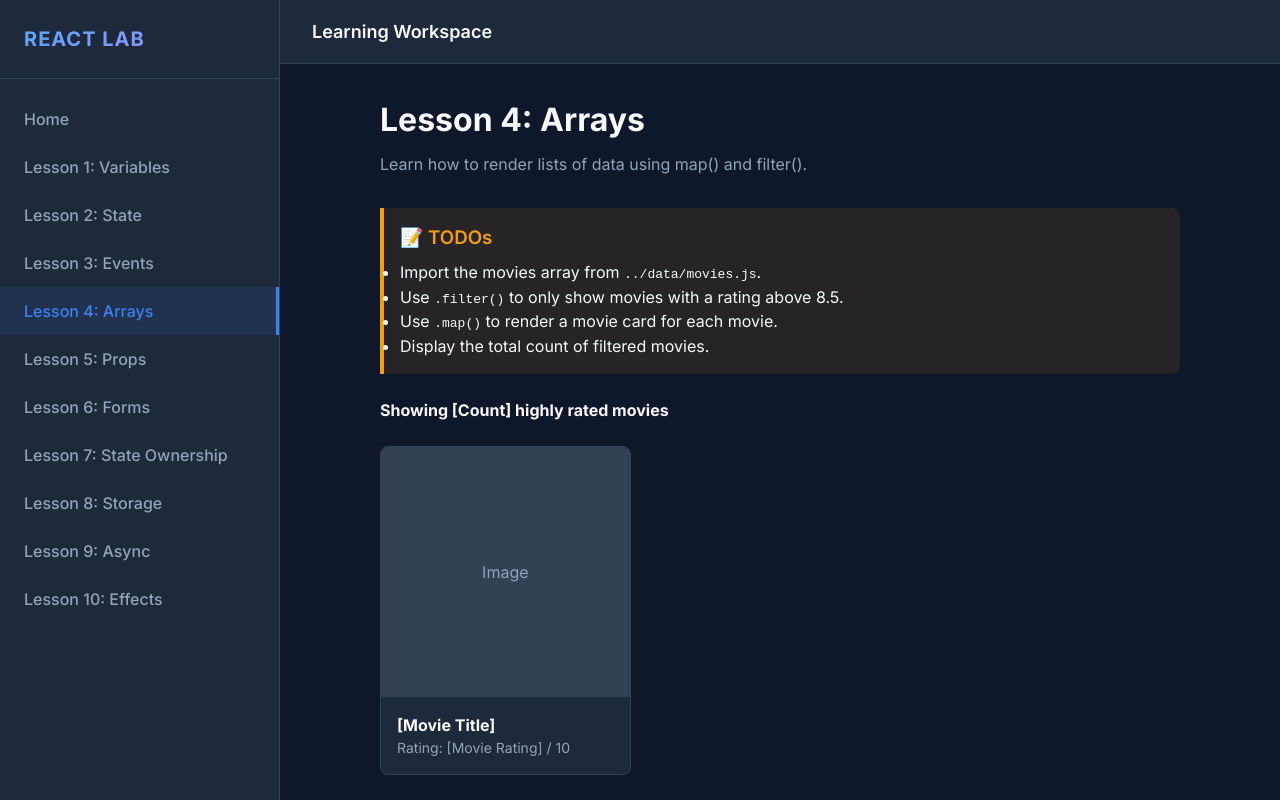
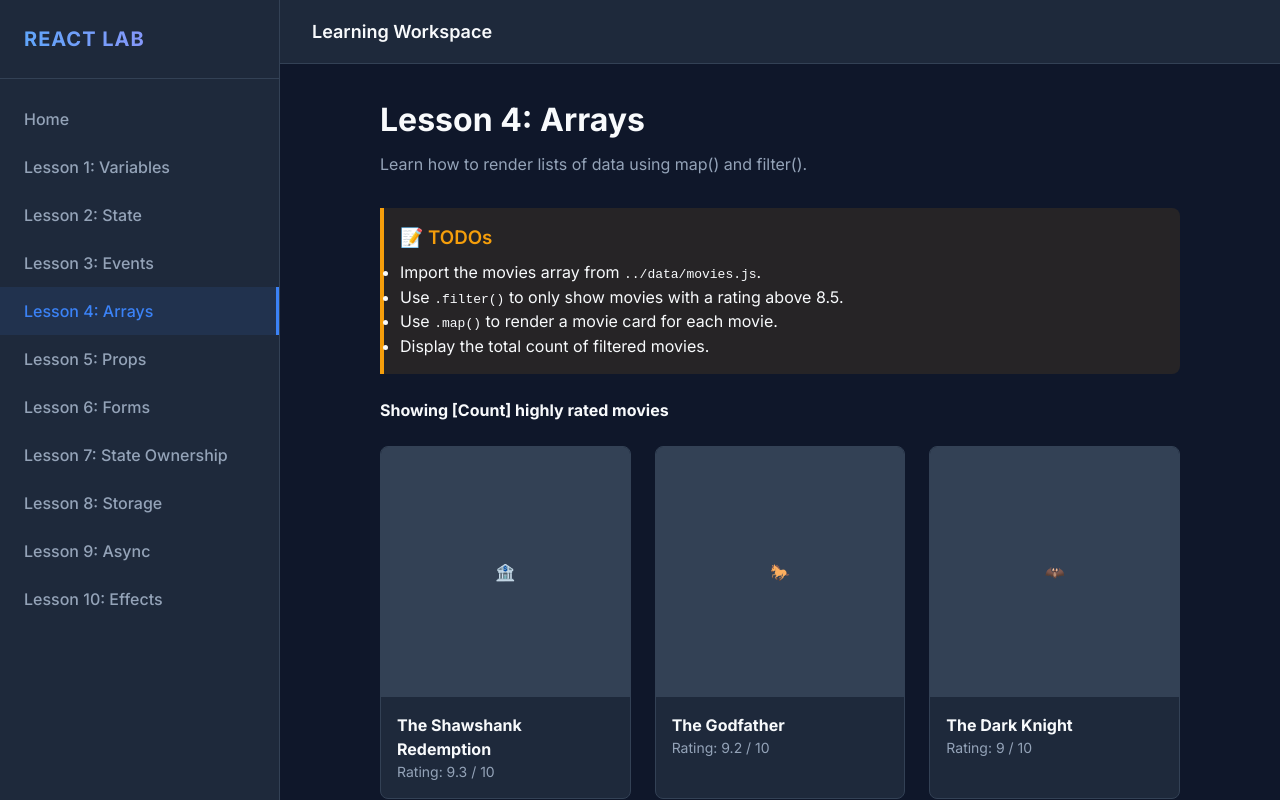
Before and after one commit to PinkCheetah1/University-Me---React, a React (Vite) app in the folder react-practice-lab/: page /lesson-4 in a window 1280 px wide. Built offline with nearby package versions, Linux system fonts and the light colour scheme.

Commit message:
Rendering all reviews

```diff
--- a/react-practice-lab/src/pages/Lesson04Arrays.jsx
+++ b/react-practice-lab/src/pages/Lesson04Arrays.jsx
@@ -1,7 +1,19 @@
-// TODO: Import the movies data
-// import { movies } from '../data/movies';
+import { movies } from '../data/movies';
 
 export default function Lesson04Arrays() {
+  function renderMovieReview(item) {
+    return (
+      <div className="movie-card">
+          <div className="movie-img-placeholder">{emoji}</div>
+          <div className="movie-info">
+            <h4>{title}</h4>
+            <p style={{ color: 'var(--text-muted)', fontSize: '0.875rem' }}>
+              Rating: {rating} / 10
+            </p>
+          </div>
+        </div>
+    )
+  }
   return (
     <div className="lesson-page">
       <h1 className="lesson-title">Lesson 4: Arrays</h1>
@@ -28,15 +40,17 @@ export default function Lesson04Arrays() {
         {/* TODO: Map over your filtered movies array to render these cards */}
 
         {/* Placeholder Card - Replace with mapped data */}
-        <div className="movie-card">
-          <div className="movie-img-placeholder">Image</div>
+        {movies.map(item =>
+          (<div className="movie-card">
+          <div className="movie-img-placeholder">{item.emoji}</div>
           <div className="movie-info">
-            <h4>[Movie Title]</h4>
+            <h4>{item.title}</h4>
             <p style={{ color: 'var(--text-muted)', fontSize: '0.875rem' }}>
-              Rating: [Movie Rating] / 10
+              Rating: {item.rating} / 10
             </p>
           </div>
         </div>
+        ))}
 
       </div>
     </div>
```
